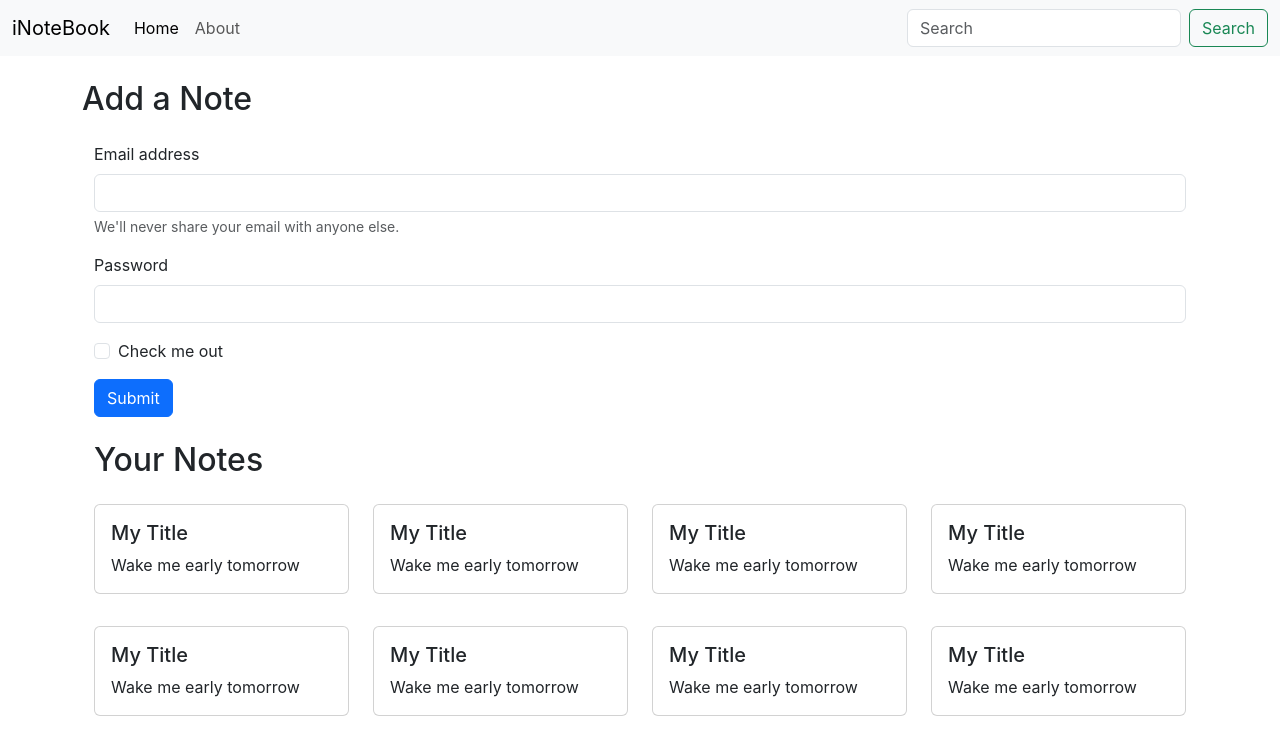
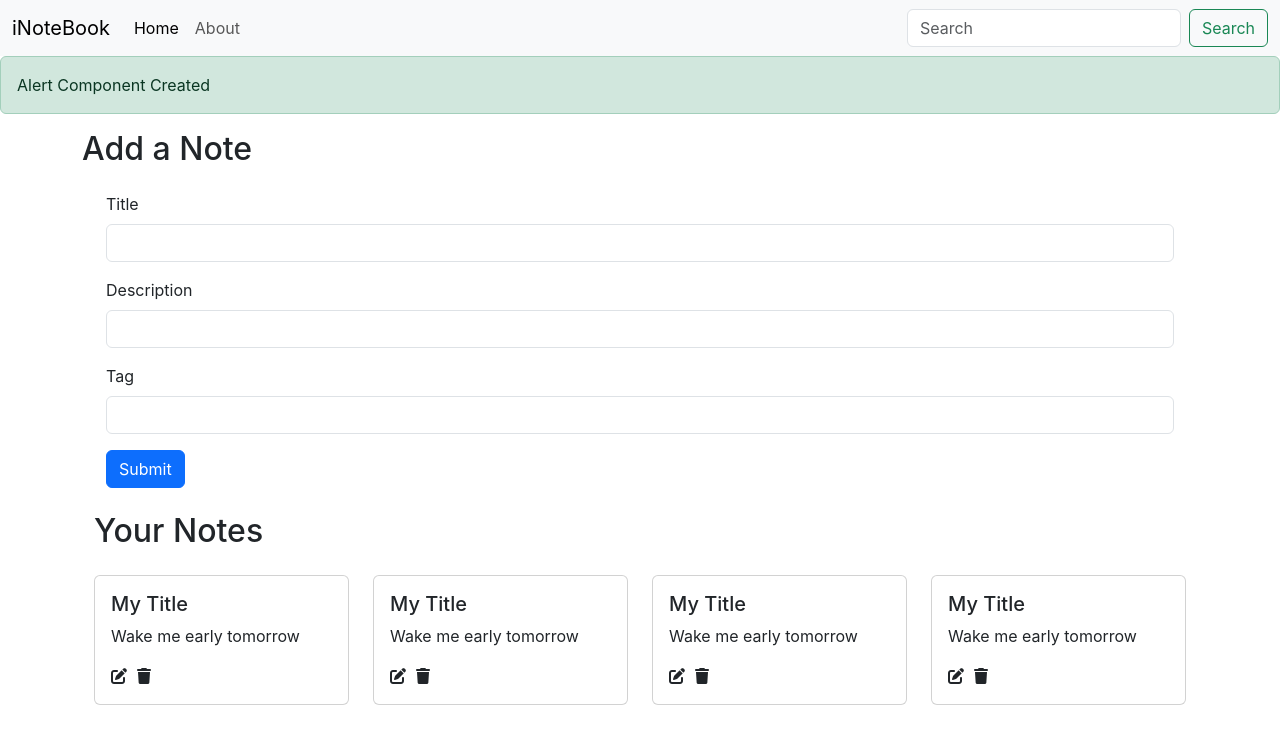
Before and after one commit to dakshraheja03/iNotebook, a React (Create React App) app: page / in a window 1280 px wide. Shown: the top 735 px of the page. Built offline with nearby package versions, Linux system fonts and the light colour scheme.

Commit message:
created functions for adding a new note

```diff
--- a/public/index.html
+++ b/public/index.html
@@ -16,6 +16,7 @@
   </head>
   <body>
     <div id="root"></div>
+    <script src="https://kit.fontawesome.com/d90470e959.js" crossorigin="anonymous"></script>
     <script src="https://cdn.jsdelivr.net/npm/bootstrap@5.3.1/dist/js/bootstrap.bundle.min.js" integrity="sha384-HwwvtgBNo3bZJJLYd8oVXjrBZt8cqVSpeBNS5n7C8IVInixGAoxmnlMuBnhbgrkm" crossorigin="anonymous"></script>
   </body>
 </html>
--- a/src/App.js
+++ b/src/App.js
@@ -4,6 +4,7 @@
 import Navbar from './components/Navbar';
 import { BrowserRouter as Router,Routes, Route} from 'react-router-dom';
 import NoteState from './context/NoteState';
+import Alert from './components/Alert';
 
 
 function App() {
@@ -12,6 +13,9 @@
     <NoteState>
     <Router>
     <Navbar/>
+    <div  style={{height: "50px"}}>
+    <Alert message="Alert Component Created" />
+    </div>
     <div className="container">
             <Routes>
                 <Route exact path='/' element={<Home/>}></Route>
--- /dev/null
+++ b/src/components/AddNote.js
@@ -0,0 +1,38 @@
+import React,{ useContext, useState} from 'react'
+import NoteContext from '../context/noteContext'
+
+function AddNote() {
+    const context = useContext(NoteContext)
+    const {addNote}= context
+    const [note, setNote] = useState({title: "",description:"",tag:""})
+    const handleClick=(e)=>{
+        e.preventDefault()
+        addNote(note.title,note.description,note.tag)
+    }
+    const handleChange=(e)=>{
+        setNote({...note,[e.target.name]: e.target.value})
+    }
+  return (
+    <>
+    <div className="container my-4">
+      <form>
+        <div className="mb-3 my-4">
+          <label htmlFor="title" className="form-label">Title</label>
+          <input type="text" className="form-control" id="title" name='title' onChange={handleChange} />
+        </div>
+        <div className="mb-3">
+          <label htmlFor="description" className="form-label">Description</label>
+          <input type="text" className="form-control" id="description" name="description"  onChange={handleChange} />
+        </div>
+        <div className="mb-3">
+          <label htmlFor="tag" className="form-label">Tag</label>
+          <input type="text" className="form-control" id="tag" name="tag"  onChange={handleChange} />
+        </div>
+        <button type="submit" className="btn btn-primary" onClick={handleClick}>Submit</button>
+      </form>
+    </div>
+    </>
+  )
+}
+
+export default AddNote
--- /dev/null
+++ b/src/components/Alert.js
@@ -0,0 +1,13 @@
+import React from "react";
+
+function Alert(props) {
+  return (
+    <>
+      <div className="alert alert-success" role="alert">
+        {props.message}
+      </div>
+    </>
+  );
+}
+
+export default Alert;
--- a/src/components/Home.js
+++ b/src/components/Home.js
@@ -5,24 +5,6 @@
   return (
     <div>
     <h2 className='my-4'>Add a Note</h2>
-    <div className="container my-4">
-      <form>
-        <div className="mb-3 my-4">
-          <label htmlFor="exampleInputEmail1" className="form-label">Email address</label>
-          <input type="email" className="form-control" id="exampleInputEmail1" aria-describedby="emailHelp"/>
-          <div id="emailHelp" className="form-text">We'll never share your email with anyone else.</div>
-        </div>
-        <div className="mb-3">
-          <label htmlFor="exampleInputPassword1" className="form-label">Password</label>
-          <input type="password" className="form-control" id="exampleInputPassword1"/>
-        </div>
-        <div className="mb-3 form-check">
-          <input type="checkbox" className="form-check-input" id="exampleCheck1"/>
-          <label className="form-check-label" htmlFor="exampleCheck1">Check me out</label>
-        </div>
-        <button type="submit" className="btn btn-primary">Submit</button>
-      </form>
-    </div>
     <div className="container">
         <Notes/>
     </div>
--- a/src/components/Navbar.js
+++ b/src/components/Navbar.js
@@ -8,7 +8,7 @@
   }, [location]);
   return (
     <>
-    <nav className="navbar navbar-expand-lg bg-body-tertiary">
+    <nav className="navbar navbar-expand-lg bg-body-tertiary sticky-top ">
         <div className="container-fluid">
             <Link className="navbar-brand" to="/">iNoteBook</Link>
             <button className="navbar-toggler" type="button" data-bs-toggle="collapse" data-bs-target="#navbarSupportedContent" aria-controls="navbarSupportedContent" aria-expanded="false" aria-label="Toggle navigation">
--- a/src/components/NoteItem.js
+++ b/src/components/NoteItem.js
@@ -8,6 +8,8 @@
         <div className="card-body">
             <h5 className="card-title">{note.title}</h5>
             <p className="card-text">{note.description}</p>
+            <i className="fa-solid fa-pen-to-square" style={{marginRight: "10px"}}></i>
+            <i className="fa-solid fa-trash"></i>
         </div>
     </div>
     </div>
--- a/src/components/Notes.js
+++ b/src/components/Notes.js
@@ -1,19 +1,23 @@
 import React,{ useContext }  from 'react'
 import NoteContext from '../context/noteContext'
 import NoteItem from './NoteItem'
+import AddNote from './AddNote'
 
 function Notes() {
     const context = useContext(NoteContext)
-    const {notes,setnotes}= context
+    const {notes}= context
   return (
+    <>
+    <AddNote/>
     <div>
     <div className="row my-4">
       <h2>Your Notes</h2>
-      {notes.map((note)=>{
-        return <NoteItem note={note} />
+      {notes.map((note,index)=>{
+        return <NoteItem key={index} note={note} />
       })}
     </div>
     </div>
+    </>
   )
 }
 
--- a/src/context/NoteState.js
+++ b/src/context/NoteState.js
@@ -87,8 +87,34 @@
       ]
       const [notes, setnotes] = useState(notesInitial)
 
+      //Add a Note
+      const addNote=(title,description,tag)=>{
+        console.log("added a new note")
+        const note={
+            "_id": "64d617b3b1d389cfef096dfd",
+            "user": "64d5f289e00d387a699e30aa",
+            "title": title,
+            "description": description,
+            "tag": tag,
+            "date": "1691752371654",
+            "__v": 0
+          }
+        setnotes(notes.concat(note))
+      }
+
+      //Delete a Node
+      const deleteNote=(id)=>{
+
+      }
+
+      //Edit a Note
+      const editNote=(id)=>{
+
+      }
+
+
     return (
-        <NoteContext.Provider value={{notes,setnotes}}>
+        <NoteContext.Provider value={{notes,addNote,deleteNote,editNote}}>
             {props.children}
         </NoteContext.Provider>
     )
--- a/src/index.css
+++ b/src/index.css
@@ -11,3 +11,7 @@
   font-family: source-code-pro, Menlo, Monaco, Consolas, 'Courier New',
     monospace;
 }
+
+i{
+  cursor: pointer;
+}
```
